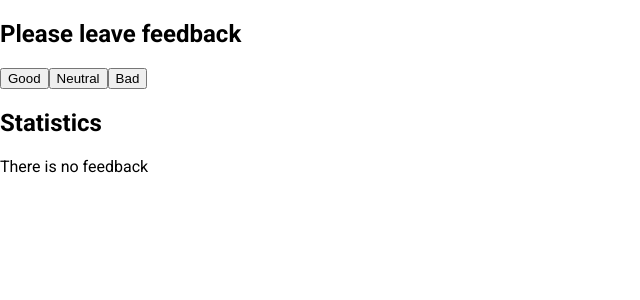
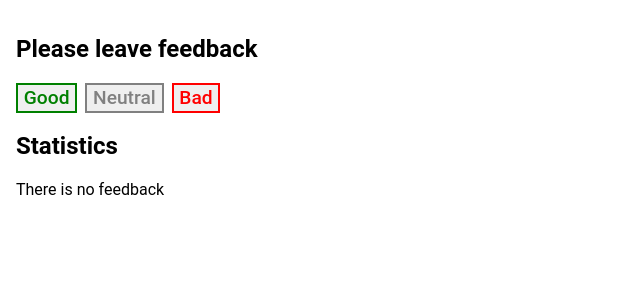
Before and after one commit to AMIHbKA/goit-react-hw-02-feedback, a React (Create React App) app: page / in a window 1280 px wide. Shown: the top 300 px of the page, without its empty margins (0-640 px from the left). Built offline with nearby package versions, Linux system fonts and the light colour scheme.

Commit message:
some styles added

```diff
--- a/package.json
+++ b/package.json
@@ -7,6 +7,7 @@
     "@testing-library/jest-dom": "^5.16.3",
     "@testing-library/react": "^12.1.4",
     "@testing-library/user-event": "^13.5.0",
+    "modern-normalize": "^1.1.0",
     "react": "^18.1.0",
     "react-dom": "^18.1.0",
     "react-scripts": "5.0.1",
--- a/src/components/App.jsx
+++ b/src/components/App.jsx
@@ -1,5 +1,12 @@
 import { FeedbackWidget } from './FeedbackWidget/FeedbackWidget';
+import { GlobalStyle } from './UI/GlobalStyle';
+import { Layout } from './UI/Layout';
 
 export const App = () => {
-  return <FeedbackWidget />;
+  return (
+    <Layout>
+      <GlobalStyle />
+      <FeedbackWidget />
+    </Layout>
+  );
 };
--- a/src/components/FeedbackWidget/FeedbackOptions/FeedbackOptions.jsx
+++ b/src/components/FeedbackWidget/FeedbackOptions/FeedbackOptions.jsx
@@ -1,19 +1,20 @@
-// import { PureComponent } from 'react';
 import PropTypes from 'prop-types';
+import { Button, Container } from './FeedbackOptions.styled';
+
 export const FeedbackOptions = ({ options, onLeaveFeedback }) => {
   return (
-    <>
+    <Container>
       {Object.keys(options).map(option => (
-        <button
+        <Button
           key={option}
           type="button"
           name={option}
           onClick={onLeaveFeedback}
         >
           {options[option]}
-        </button>
+        </Button>
       ))}
-    </>
+    </Container>
   );
 };
 
--- /dev/null
+++ b/src/components/FeedbackWidget/FeedbackOptions/FeedbackOptions.styled.js
@@ -0,0 +1,50 @@
+import styled, { css } from 'styled-components';
+
+export const Button = styled.button`
+  padding: 0.1em 0.3em;
+  font-size: 1.2em;
+  font-weight: 500;
+  border-style: solid;
+  color: ${props => {
+    switch (props.name) {
+      case 'bad':
+        return 'red';
+      case 'good':
+        return 'green';
+      default:
+        return 'grey';
+    }
+  }};
+
+  border-color: ${props => {
+    switch (props.name) {
+      case 'bad':
+        return 'red';
+      case 'good':
+        return 'green';
+      default:
+        return 'grey';
+    }
+  }};
+
+  cursor: pointer;
+
+  &:hover {
+    color: #fff;
+    background-color: ${props => {
+      switch (props.name) {
+        case 'bad':
+          return 'red';
+        case 'good':
+          return 'green';
+        default:
+          return 'grey';
+      }
+    }};
+  }
+`;
+
+export const Container = styled.div`
+  display: flex;
+  gap: 8px;
+`;
--- a/src/components/FeedbackWidget/FeedbackWidget.jsx
+++ b/src/components/FeedbackWidget/FeedbackWidget.jsx
@@ -1,10 +1,10 @@
-import { PureComponent } from 'react';
+import { Component } from 'react';
 import { Statistics } from './Statistics/Statistics';
 import { FeedbackOptions } from './FeedbackOptions/FeedbackOptions';
 import { Section } from './Section/Section';
 import { Notification } from './Notification/Notification';
 
-export class FeedbackWidget extends PureComponent {
+export class FeedbackWidget extends Component {
   state = {
     good: 0,
     neutral: 0,
--- a/src/index.css
+++ b/src/components/UI/GlobalStyle.js
@@ -1,6 +1,7 @@
-@import url('https://fonts.googleapis.com/css2?family=Roboto:wght@400;500;700&family=Schibsted+Grotesk&display=swap');
-@import-normalize; /* bring in normalize.css styles */
+import { createGlobalStyle } from 'styled-components';
+import 'modern-normalize';
 
+export const GlobalStyle = createGlobalStyle`
 body {
   margin: 0;
   /* font-family: -apple-system, BlinkMacSystemFont, 'Segoe UI', 'Roboto', 'Oxygen',
@@ -11,7 +12,13 @@ body {
   -moz-osx-font-smoothing: grayscale;
 }
 
+@font-face {
+  font-family: Roboto;
+  src: url('https://fonts.googleapis.com/css2?family=Roboto:wght@400;500;700&display=swap');
+}
+
 code {
   font-family: source-code-pro, Menlo, Monaco, Consolas, 'Courier New',
     monospace;
 }
+`;
--- /dev/null
+++ b/src/components/UI/Layout.js
@@ -0,0 +1,5 @@
+import styled from 'styled-components';
+
+export const Layout = styled.div`
+  padding: 16px;
+`;
--- a/src/index.js
+++ b/src/index.js
@@ -1,7 +1,6 @@
 import React from 'react';
 import ReactDOM from 'react-dom/client';
 import { App } from 'components/App';
-import './index.css';
 
 ReactDOM.createRoot(document.getElementById('root')).render(
   <React.StrictMode>
```
Also changed, not shown: 1 other file (tests, documents, lock files or other folders).
